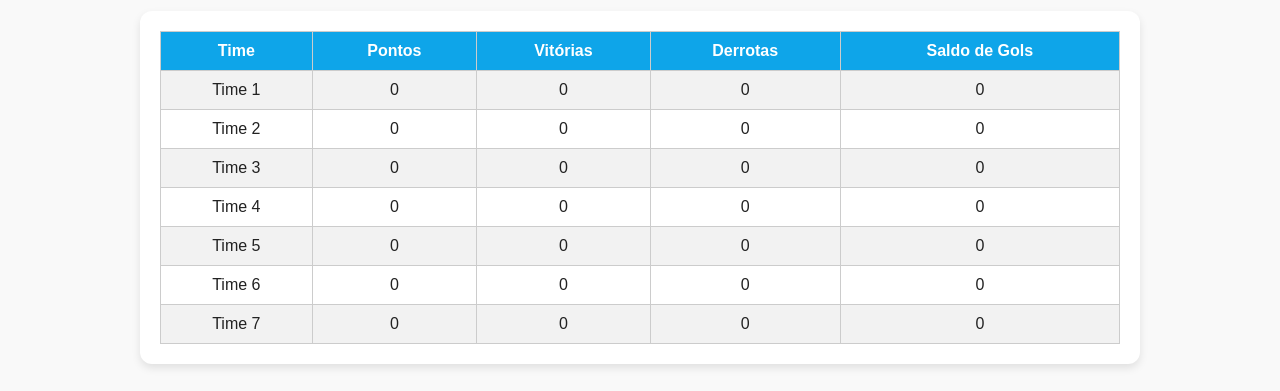
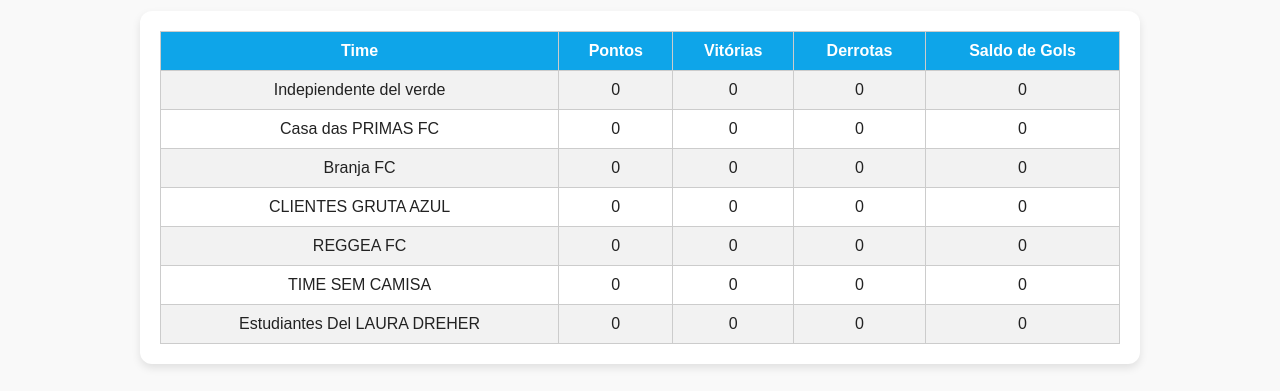
Before and after one commit to antoniomentz/supercoca-, a plain HTML site: page classificacao.html in a window 1280 px wide. Shown: the part 173-564 px from the top of the page. Drawn offline with Linux system fonts and the light colour scheme.

Commit message:
Update classificacao.html

```diff
--- a/classificacao.html
+++ b/classificacao.html
@@ -110,13 +110,13 @@
     <div class="card">
       <table>
         <tr><th>Time</th><th>Pontos</th><th>Vitórias</th><th>Derrotas</th><th>Saldo de Gols</th></tr>
-        <tr><td>Time 1</td><td>0</td><td>0</td><td>0</td><td>0</td></tr>
-        <tr><td>Time 2</td><td>0</td><td>0</td><td>0</td><td>0</td></tr>
-        <tr><td>Time 3</td><td>0</td><td>0</td><td>0</td><td>0</td></tr>
-        <tr><td>Time 4</td><td>0</td><td>0</td><td>0</td><td>0</td></tr>
-        <tr><td>Time 5</td><td>0</td><td>0</td><td>0</td><td>0</td></tr>
-        <tr><td>Time 6</td><td>0</td><td>0</td><td>0</td><td>0</td></tr>
-        <tr><td>Time 7</td><td>0</td><td>0</td><td>0</td><td>0</td></tr>
+        <tr><td>Indepiendente del verde</td><td>0</td><td>0</td><td>0</td><td>0</td></tr>
+        <tr><td>Casa das PRIMAS FC</td><td>0</td><td>0</td><td>0</td><td>0</td></tr>
+        <tr><td>Branja FC</td><td>0</td><td>0</td><td>0</td><td>0</td></tr>
+        <tr><td>CLIENTES GRUTA AZUL</td><td>0</td><td>0</td><td>0</td><td>0</td></tr>
+        <tr><td>REGGEA FC</td><td>0</td><td>0</td><td>0</td><td>0</td></tr>
+        <tr><td>TIME SEM CAMISA</td><td>0</td><td>0</td><td>0</td><td>0</td></tr>
+        <tr><td>Estudiantes Del LAURA DREHER</td><td>0</td><td>0</td><td>0</td><td>0</td></tr>
       </table>
     </div>
 
```
